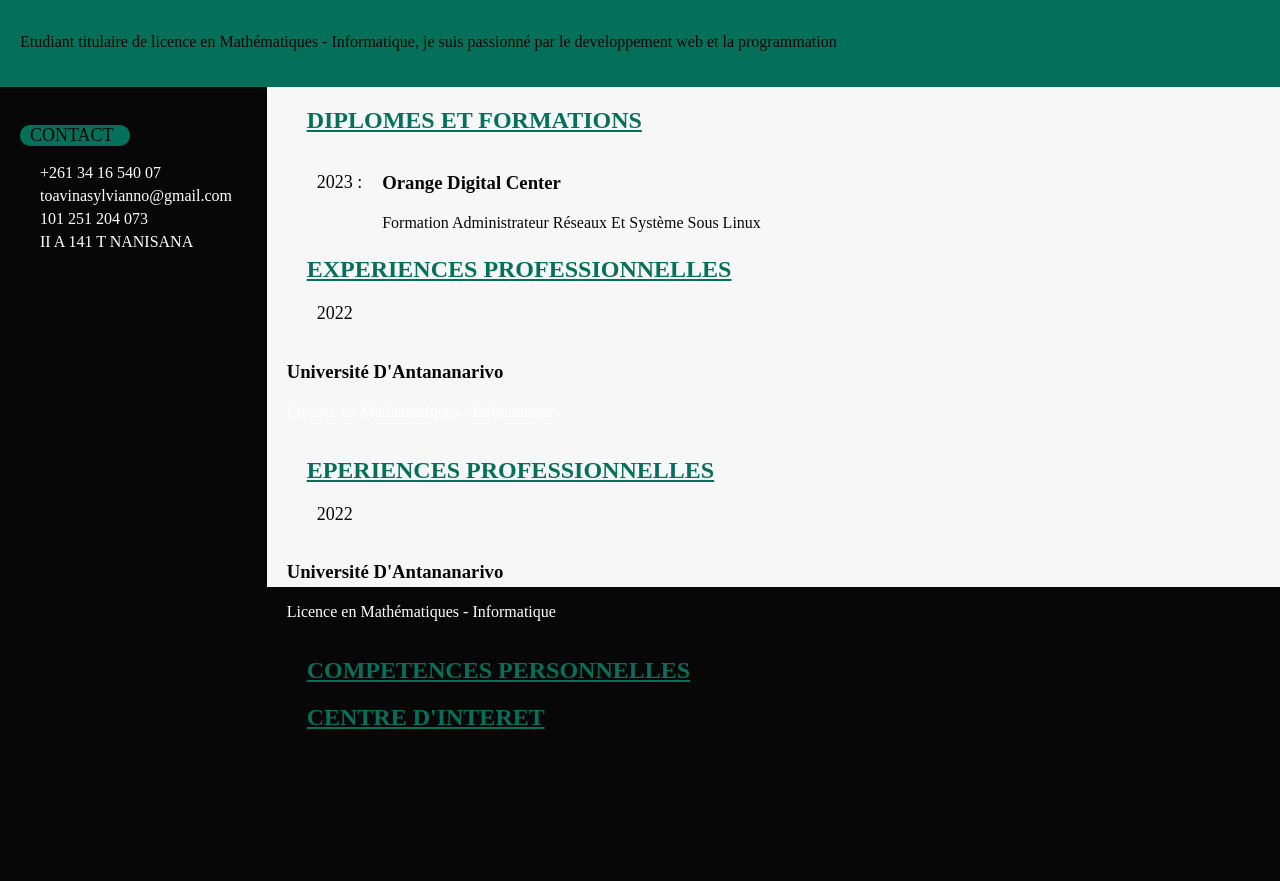
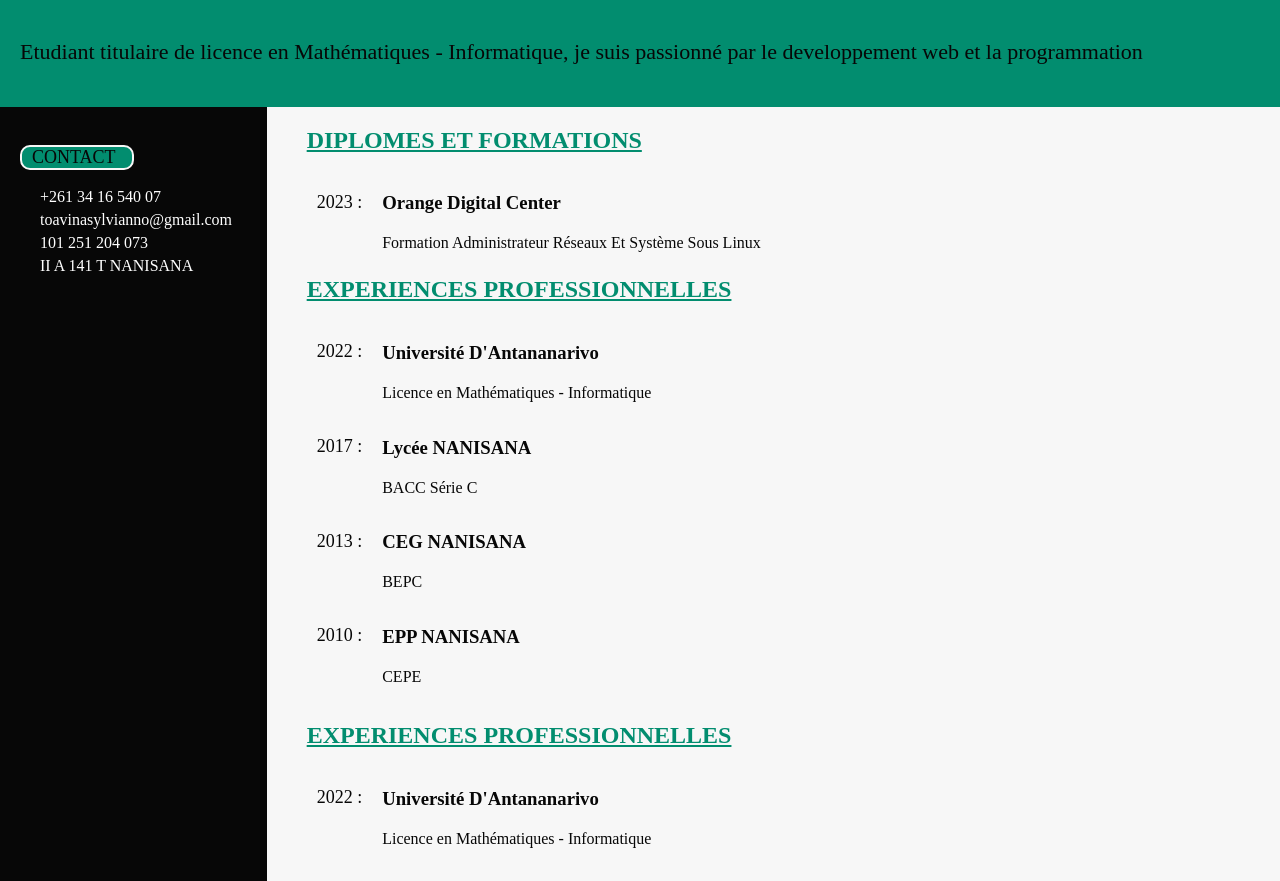
Before and after one commit to ToavinaJr/DataTrainingRepo, a plain HTML site: page toavina-sylvianno-cv.html in a window 1280 px wide. Shown: the part 217-1098 px from the top of the page. Before the commit the page ends 968 px from the top, so only its background shows below. Drawn offline with Linux system fonts and the light colour scheme.

Commit message:
fixing the scolar curcus style

```diff
--- a/toavina-sylvianno-cv.html
+++ b/toavina-sylvianno-cv.html
@@ -7,7 +7,7 @@
 <body>
     <style>
         :root{
-            --coleur-primaire: #047059;
+            --coleur-primaire: #028d6f;
             --coleur-secondaire: #f7f7f7;
             --coleur-de-fond-primaire: rgb(7,7,7);
         }
@@ -80,7 +80,9 @@
             padding: 20px;
         }
 
-
+        .motivation{
+            font-size: 22px;
+        }
 
         .gauche{
             background: var(--coleur-de-fond-primaire);
@@ -96,6 +98,7 @@
         }
 
         .contact p{
+            border: solid 2px var(--coleur-secondaire);
             padding-left: 10px;
             background: var(--coleur-primaire);
             color: var(--coleur-de-fond-primaire);
@@ -120,7 +123,7 @@
             flex-direction:column;
             background: var(--coleur-secondaire);
             width: calc(100vw - 140px);
-            height: 500px;
+            height: 1000px;
         }
 
         h2{
@@ -136,7 +139,7 @@
             font-size: large;
         }
 
-        .diplomes-formations{
+        .conteneur{
             display: flex;
         }
 
@@ -145,7 +148,9 @@
             flex-direction: column;
             margin-left: 20px;
         }
-
+        .descri p{
+            color: var(--coleur-de-fond-primaire);
+        }
 
         h3, .descri-formation{
             color: var(--coleur-de-fond-primaire);
@@ -198,7 +203,7 @@
 
             <section class="droite">
                 <h2>diplomes et formations</h2>
-                <div class="diplomes-formations">
+                <div class="conteneur">
                     <p class="date">2023 :</p>
                     <div class="descri">
                         <h3>orange digital center</h3>
@@ -210,20 +215,49 @@
 
                 <div class="experiences">
                     <h2>Experiences professionnelles</h2>
-                    <p class="date">2022</p>
+                    <div class="conteneur">
+                        <p class="date">2022 :</p>
                         <div class="descri">
                             <h3>Université d'Antananarivo</h3>
                             <p>
                                 Licence en <span class="filiere">Mathématiques - Informatique </span>
                             </p>
                         </div>
-                    <h2>Eperiences professionnelles</h2>
-                    <p class="date">2022</p>
+                    </div>
+                    <div class="conteneur">
+                        <p class="date">2017 :</p>
+                        <div class="descri">
+                            <h3>Lycée NANISANA</h3>
+                            <p>BACC Série C</p>
+                        </div>
+                    </div>
+                    <div class="conteneur">
+                        <p class="date">2013 :</p>
+                        <div class="descri">
+                            <h3>CEG NANISANA</h3>
+                            <p>
+                                BEPC
+                            </p>
+                        </div>
+                    </div>
+                    <div class="conteneur">
+                        <p class="date">2010 :</p>
+                        <div class="descri">
+                            <h3>EPP NANISANA</h3>
+                            <p>
+                                CEPE
+                            </p>
+                        </div>
+                    </div>
+                    <h2>Experiences professionnelles</h2>
+                    <div class="conteneur">
+                        <p class="date">2022 :</p>
                         <div class="descri">
                             <h3>Université d'Antananarivo</h3>
                             <p>
                                 Licence en <span class="filiere">Mathématiques - Informatique </span>
                             </p>
+                        </div>
                     </div>
 
                 <div class="competences">
```
Lines whose indentation alone changed are shown as unchanged.
